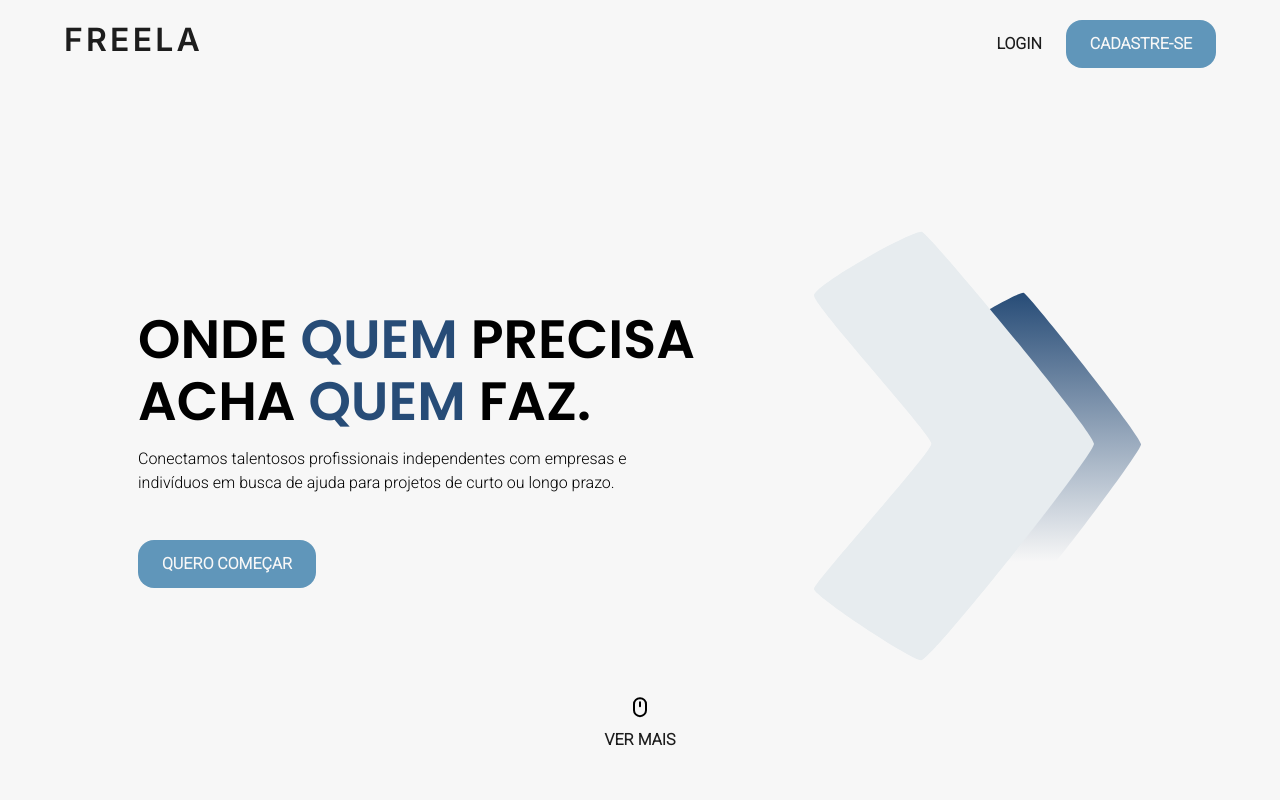
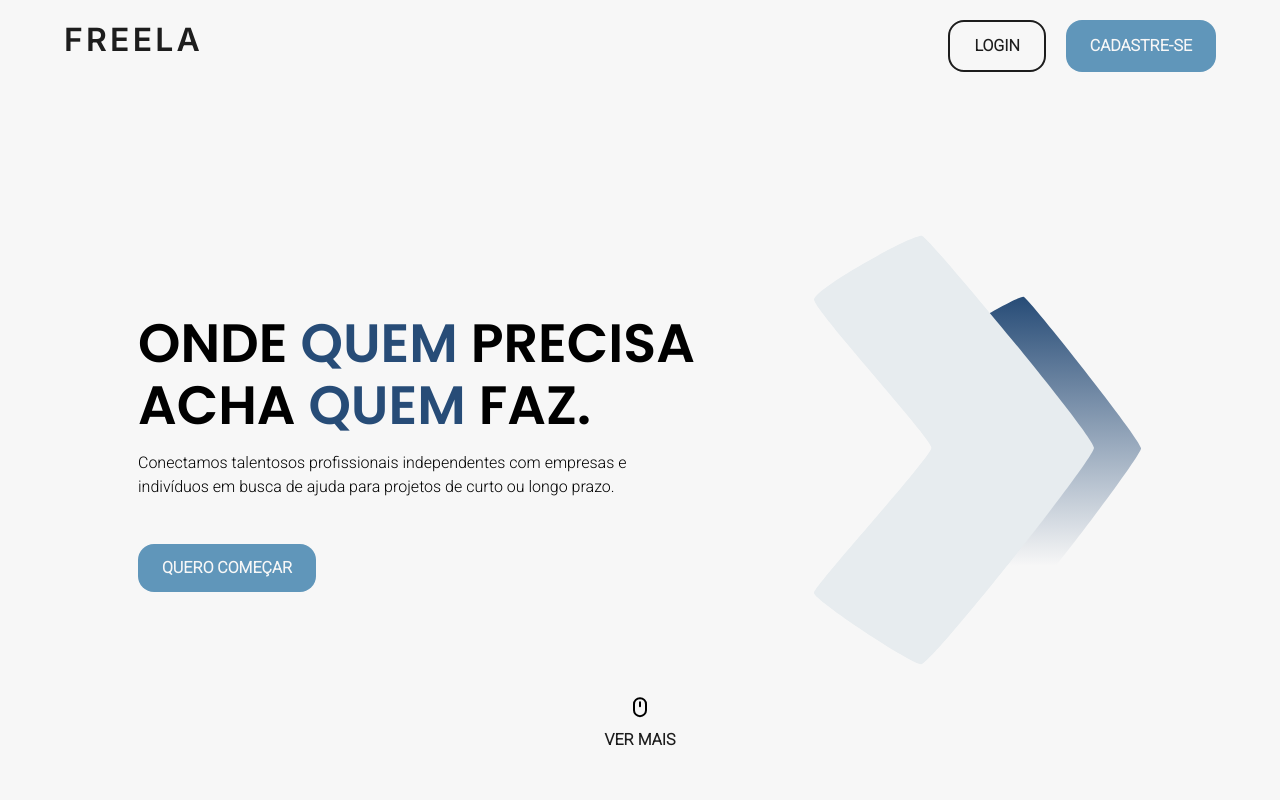
Before and after one commit to FREELA-sptech/FREELA-Web, a React (Vite) app: page / in a window 1280 px wide. Shown: the top 800 px of the page. Built offline with nearby package versions, Linux system fonts and the light colour scheme.

Commit message:
feat: create responsive header

```diff
--- a/src/shared/components/Header/Header.tsx
+++ b/src/shared/components/Header/Header.tsx
@@ -14,10 +14,8 @@ function Header() {
       <div className="container flex-row justify-space-between">
         <h1 className="logo" onClick={() => handleTransition("/")}>FREELA</h1>
         <ul className='menu flex-row align-center'>
-          <li>
-            <ButtonBase onClick={() => handleTransition("/login")} buttonType='tertiary-text' label='login' />
-          </li>
-          <li>
+          <li className='forms flex-row'>
+            <ButtonBase onClick={() => handleTransition("/login")} buttonType='tertiary-outline' label='login' />
             <ButtonBase onClick={() => handleTransition("/cadastro")} buttonType='secundary-standart' label='cadastre-se' />
           </li>
         </ul>
--- a/src/shared/components/Header/style.scss
+++ b/src/shared/components/Header/style.scss
@@ -12,6 +12,35 @@
     .menu {
       list-style: none;
       text-transform: uppercase;
+
+      .forms {
+        gap: 20px;
+      }
     }
   }
 }
+
+
+@media (max-width: 800px) {
+  .header-background {
+    height: 100vh;
+    width: 100vw;
+    position: absolute;
+    display: none;
+
+    .container {
+      flex-direction: column;
+      height: 100%;
+      align-items: center;
+    }
+
+    .forms {
+      width: 100%;
+      flex-direction: column;
+    }
+
+    .menu {
+      width: 100%;
+    }
+  }
+}
```
